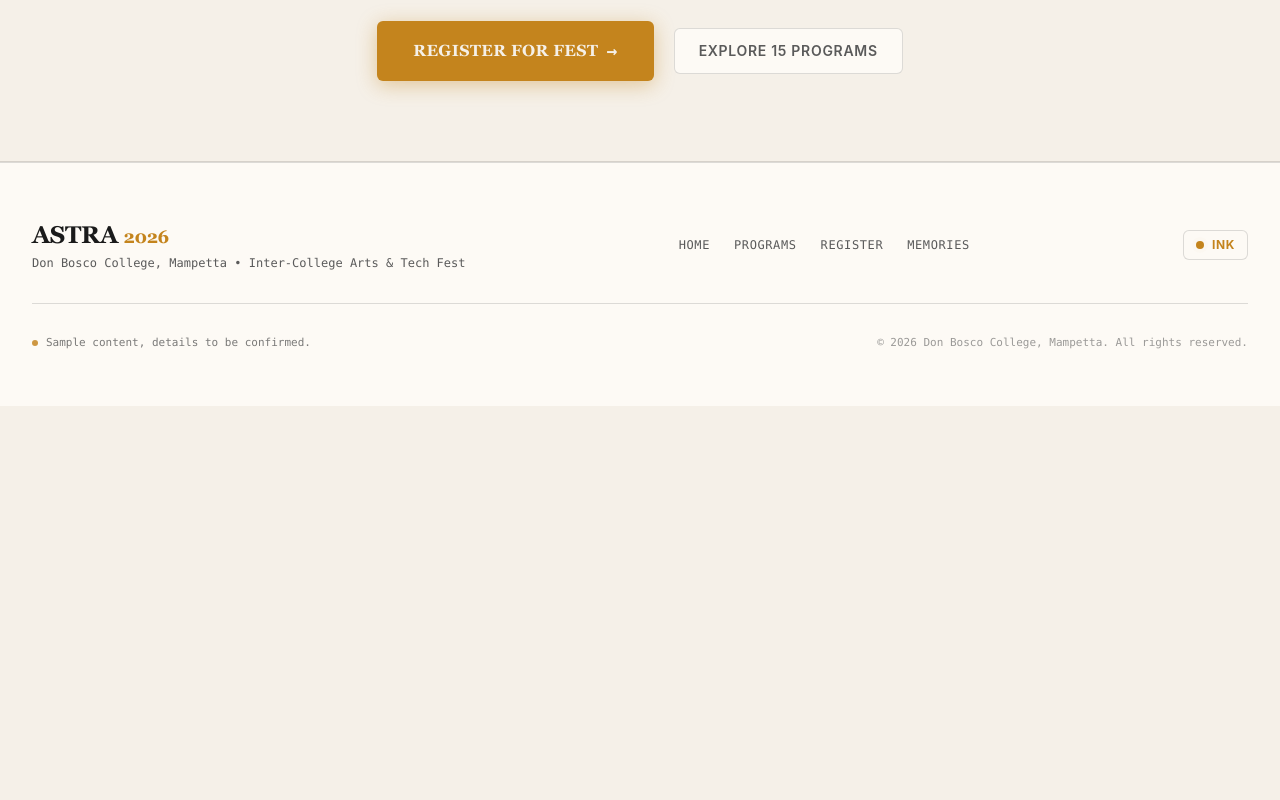
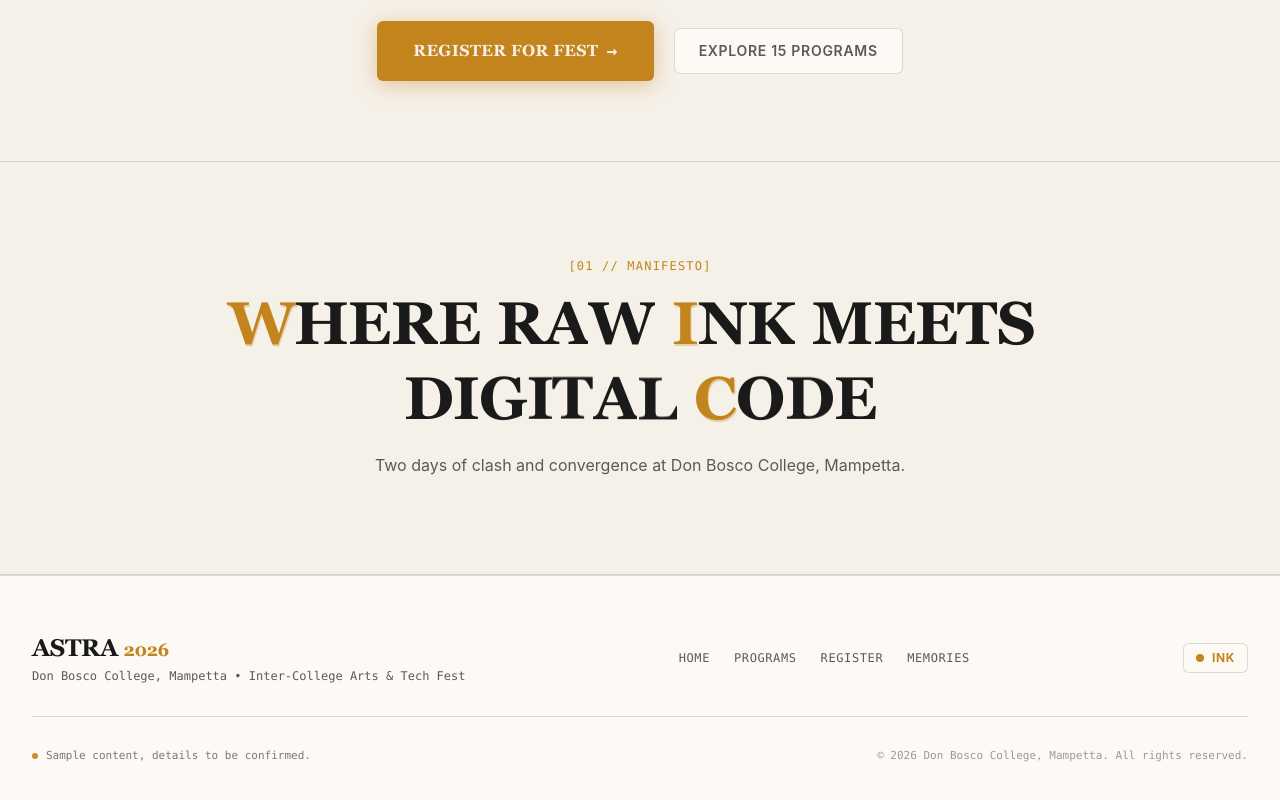
Before and after one commit to ananduep93/ASTRA, a Next.js app: page / in a window 1280 px wide. Shown: the part 882-1682 px from the top of the page. Before the commit the page ends 1288 px from the top, so only its background shows below. Built offline with nearby package versions, Linux system fonts and the light colour scheme.

Commit message:
feat: complete SplitHeading component and checkpoint Ink x Code version

```diff
--- a/src/app/dev/tokens/page.js
+++ b/src/app/dev/tokens/page.js
@@ -8,6 +8,7 @@ import CountUp from '@/components/ui/CountUp'
 import Marquee from '@/components/ui/Marquee'
 import BrushUnderline from '@/components/ui/BrushUnderline'
 import ClipReveal from '@/components/ui/ClipReveal'
+import SplitHeading from '@/components/ui/SplitHeading'
 
 export default function DevTokensPage() {
   const { world, toggleWorld, switchWorld, isWiping } = useWorld()
@@ -160,6 +161,19 @@ export default function DevTokensPage() {
         </h2>
 
         <div className="grid grid-cols-1 md:grid-cols-2 gap-6">
+          {/* 0. SplitHeading */}
+          <div className="world-card p-5 md:col-span-2">
+            <div className="text-xs font-mono text-[var(--w-accent)] mb-2 font-bold uppercase">
+              Featured: SplitHeading Component (Accent Flip on Letters 0, 8, 15)
+            </div>
+            <SplitHeading
+              as="h3"
+              className="text-2xl sm:text-3xl font-bold font-display"
+              text="SYNCHRONIZING ANALOG AND DIGITAL"
+              accentLetters={[0, 8, 15]}
+            />
+          </div>
+
           {/* 1. LineReveal */}
           <div className="world-card p-5">
             <div className="text-xs font-mono text-[var(--w-accent)] mb-2 font-bold uppercase">
--- a/src/app/page.js
+++ b/src/app/page.js
@@ -1,5 +1,6 @@
 import Navbar from '@/components/layout/Navbar'
 import HeroSplit from '@/components/hero/HeroSplit'
+import SplitHeading from '@/components/ui/SplitHeading'
 import Footer from '@/components/layout/Footer'
 
 export default function Home() {
@@ -8,6 +9,24 @@ export default function Home() {
       <Navbar />
       <main className="flex-1">
         <HeroSplit />
+
+        {/* Section Title Showcase using <SplitHeading> */}
+        <section className="py-16 sm:py-24 border-b border-[var(--w-border)] text-center px-4">
+          <div className="max-w-4xl mx-auto flex flex-col items-center">
+            <span className="text-xs font-mono uppercase tracking-widest text-[var(--w-accent)] mb-3 block">
+              [01 // MANIFESTO]
+            </span>
+            <SplitHeading
+              as="h2"
+              text="WHERE RAW INK MEETS DIGITAL CODE"
+              accentLetters={[0, 8, 23]}
+              className="text-3xl sm:text-5xl lg:text-6xl font-extrabold tracking-tight"
+            />
+            <p className="mt-4 text-sm sm:text-base text-[var(--w-text-secondary)] max-w-xl mx-auto leading-relaxed">
+              Two days of clash and convergence at Don Bosco College, Mampetta.
+            </p>
+          </div>
+        </section>
       </main>
       <Footer />
     </div>
--- /dev/null
+++ b/src/components/ui/SplitHeading.jsx
@@ -0,0 +1,165 @@
+'use client'
+
+import { useRef, useMemo } from 'react'
+import { motion, useInView } from 'motion/react'
+import { useWorld, WORLDS } from '@/context/WorldContext'
+import { useReducedMotion } from '@/hooks/useReducedMotion'
+import { EASINGS, DURATIONS, STAGGERS } from '@/lib/motion'
+
+/**
+ * SplitHeading — Accessible, staggered character reveal for section headings.
+ * - Splits heading into words (inline-block whitespace-nowrap) so lines never break mid-word.
+ * - Screen-reader accessible: aria-label on parent heading, aria-hidden on letter spans.
+ * - Animate transform and opacity only.
+ * - Optional prop `accentLetters=[indexes]`: those letters flip between Ink style (serif, gold)
+ *   and Code style (mono, mint) once as they enter, then settle.
+ * - Reduced motion: plain fade-in without transforms.
+ */
+export default function SplitHeading({
+  text = '',
+  as: Component = 'h2',
+  className = '',
+  accentLetters = [],
+  delay = 0,
+  stagger = 0.035,
+  duration = DURATIONS.medium,
+}) {
+  const containerRef = useRef(null)
+  const isInView = useInView(containerRef, { once: true, margin: '0px 0px -40px 0px' })
+  const { world } = useWorld()
+  const prefersReduced = useReducedMotion()
+
+  const isCode = world === WORLDS.CODE
+
+  // Tokenize text into words and letters while tracking global letter index
+  const tokenizedWords = useMemo(() => {
+    let globalIndex = 0
+    const rawWords = text.split(' ')
+
+    return rawWords.map((word, wIdx) => {
+      const letters = word.split('').map((char) => {
+        const idx = globalIndex++
+        const isAccent = accentLetters.includes(idx)
+        return { char, idx, isAccent }
+      })
+      return { word, letters, wIdx }
+    })
+  }, [text, accentLetters])
+
+  // Reduced motion fallback: plain opacity fade
+  if (prefersReduced) {
+    return (
+      <Component
+        ref={containerRef}
+        className={`font-display ${className}`}
+        style={{
+          opacity: isInView ? 1 : 0,
+          transition: 'opacity 0.4s ease',
+        }}
+      >
+        {text}
+      </Component>
+    )
+  }
+
+  return (
+    <Component
+      ref={containerRef}
+      className={`font-display leading-tight ${className}`}
+      aria-label={text}
+    >
+      {tokenizedWords.map(({ letters, wIdx }) => (
+        <span
+          key={`w-${wIdx}`}
+          className="inline-block whitespace-nowrap mr-[0.28em] last:mr-0"
+          aria-hidden="true"
+        >
+          {letters.map(({ char, idx, isAccent }) => {
+            const letterDelay = delay + idx * stagger
+
+            if (isAccent) {
+              return (
+                <span
+                  key={`l-${idx}`}
+                  className="relative inline-block [perspective:800px] will-change-transform align-top"
+                >
+                  <motion.span
+                    className="inline-block relative [transform-style:preserve-3d] will-change-transform"
+                    initial={{ y: '0.65em', opacity: 0, rotateY: 0 }}
+                    animate={
+                      isInView
+                        ? {
+                            y: '0em',
+                            opacity: 1,
+                            rotateY: 360,
+                          }
+                        : { y: '0.65em', opacity: 0, rotateY: 0 }
+                    }
+                    transition={{
+                      duration: duration * 1.35,
+                      delay: letterDelay,
+                      ease: EASINGS.smooth,
+                    }}
+                  >
+                    {/* Front Face: Active world accent */}
+                    <span
+                      className="inline-block [backface-visibility:hidden]"
+                      style={{
+                        fontFamily: isCode ? "'AstraMono', monospace" : "'AstraDisplay', serif",
+                        color: isCode ? '#00FFB2' : '#C4841D',
+                        textShadow: isCode
+                          ? '0 0 16px rgba(0, 255, 178, 0.5)'
+                          : '1px 2px 0px rgba(196, 132, 29, 0.3)',
+                      }}
+                    >
+                      {char}
+                    </span>
+
+                    {/* Back Face (flips into view during entrance): Opposite world style */}
+                    <span
+                      className="absolute inset-0 flex items-center justify-center [backface-visibility:hidden] [transform:rotateY(180deg)]"
+                      style={{
+                        fontFamily: isCode ? "'AstraDisplay', serif" : "'AstraMono', monospace",
+                        color: isCode ? '#C4841D' : '#00FFB2',
+                        textShadow: isCode
+                          ? '1px 2px 0px rgba(196, 132, 29, 0.3)'
+                          : '0 0 16px rgba(0, 255, 178, 0.5)',
+                      }}
+                    >
+                      {char}
+                    </span>
+                  </motion.span>
+                </span>
+              )
+            }
+
+            // Standard letter rise + fade in
+            return (
+              <span
+                key={`l-${idx}`}
+                className="inline-block overflow-hidden align-top"
+              >
+                <motion.span
+                  className="inline-block will-change-transform"
+                  initial={{ y: '0.7em', opacity: 0 }}
+                  animate={
+                    isInView
+                      ? { y: '0em', opacity: 1 }
+                      : { y: '0.7em', opacity: 0 }
+                  }
+                  transition={{
+                    duration,
+                    delay: letterDelay,
+                    ease: EASINGS.ink,
+                  }}
+                >
+                  {char}
+                </motion.span>
+              </span>
+            )
+          })}
+        </span>
+      ))}
+    </Component>
+  )
+}
```
